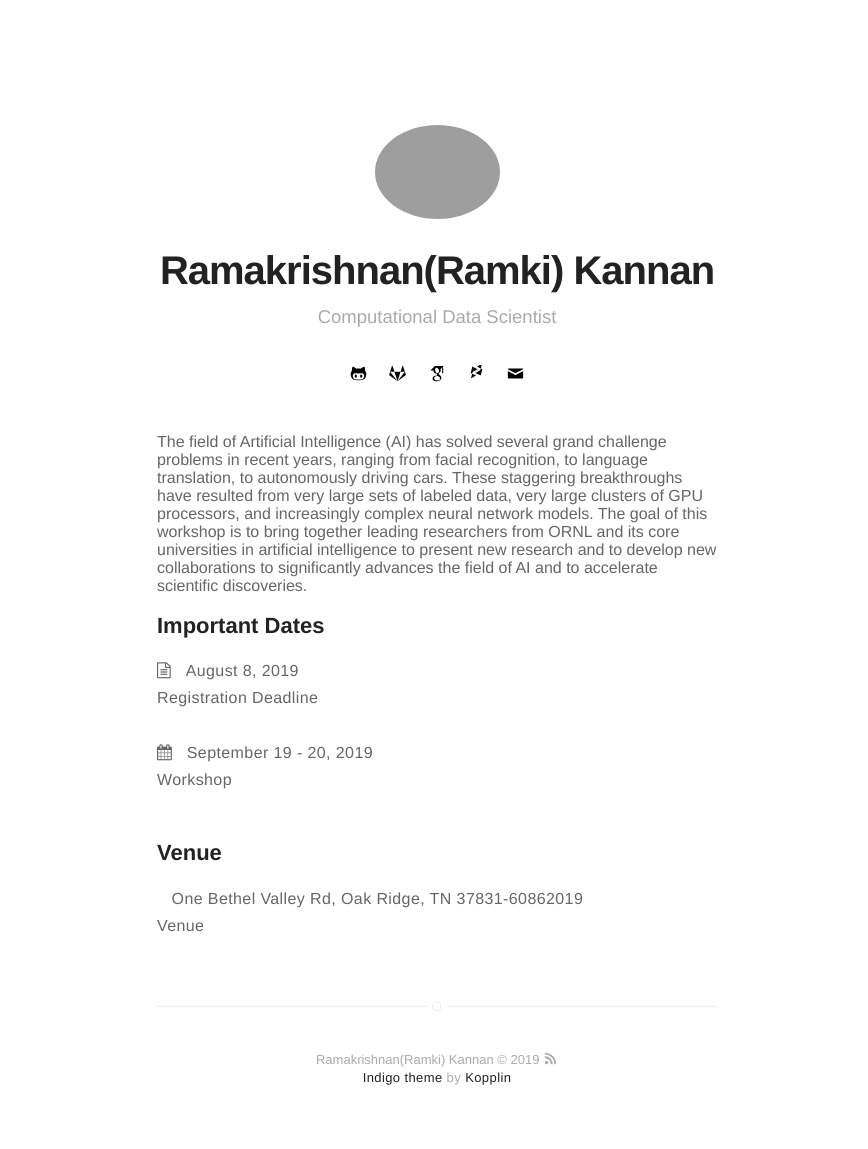
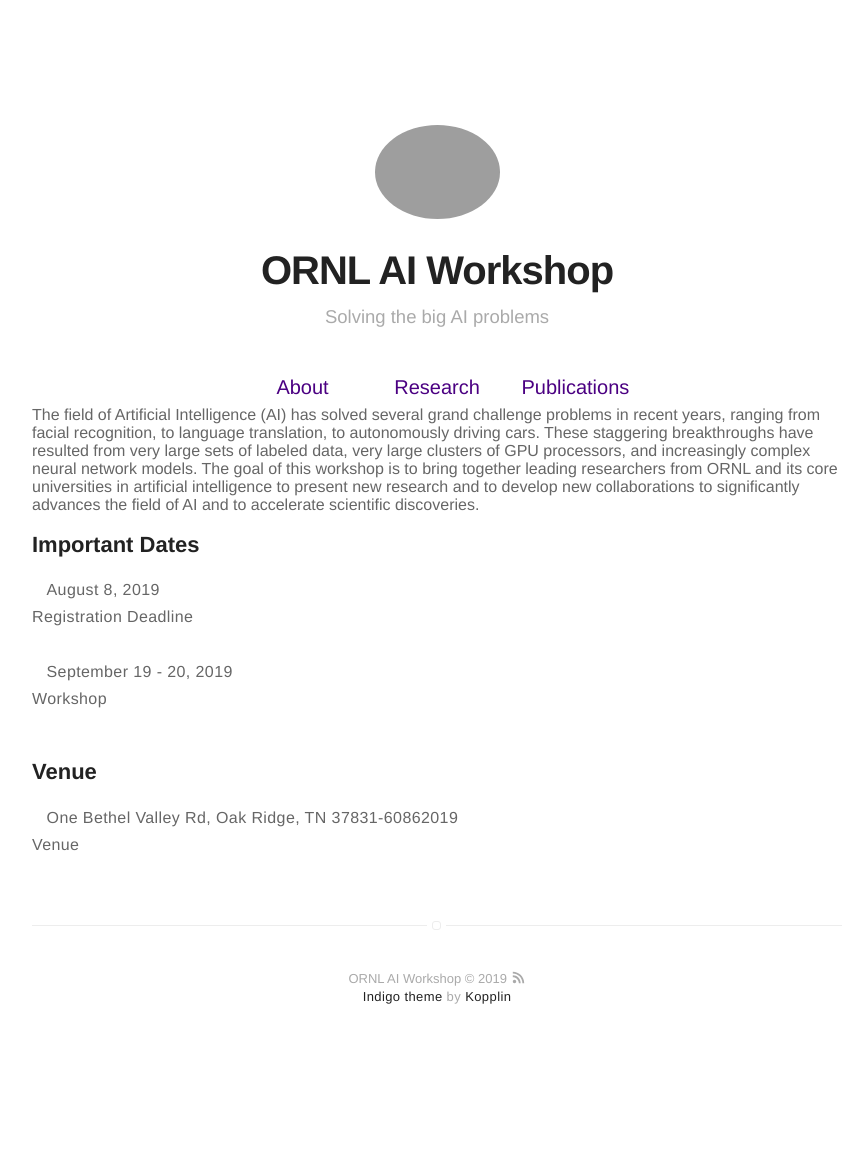
Before and after one commit to ornlcda/ornlaiws2019, a Jekyll site: the page built from index.html, in a window 1280 px wide. Shown: the whole page, without its empty margins (203-1071 px from the left). Built offline with Jekyll 4.4.1, drawn with Linux system fonts in a browser that asks for light colours; a style sheet for code colours, icons or effects is not loaded; after the commit the page ends 1068 px from its top, so only the background shows below that.

Commit message:
removing unncessary information

```diff
--- a/_config.yml
+++ b/_config.yml
@@ -1,28 +1,28 @@
 # main text of home
-name: Ramakrishnan(Ramki) Kannan
-bio: Computational Data Scientist
+name: ORNL AI Workshop
+bio: Solving the big AI problems
 
 # twitter summary info
-description: Personal Website of Ramki
+description:
 
 # if it's an external image, update below for true
 # better with square images
 external-image: false
-picture: assets/images/profile.jpg
+picture: assets/images/ornlaiworkshop.jpg
 
 # If you want to include your resume, set to true
 # and specify source (external or local).
-resume: false
-resume-external: false
-resume-url: https://google.com/?q=my+resume
+#resume: false
+#resume-external: false
+#resume-url: https://google.com/?q=my+resume
 
-url: https://ramkikannan.github.io
+url: https://ramkikannan.github.io/ornlaiworkshop2019/
 # your url: http://USERNAME.github.io
 
 permalink: /:title/
 
 # To enable google analytics, supply your token below
-analytics-google: 'UA-1153718'
+#analytics-google: 'UA-1153718'
 
 # To enable piwik tracking, supply your url & site ID below
 # analytics-piwik-url: 'piwik.my-host.com'
@@ -42,8 +42,8 @@
 # linkedin: mylinkedin
 # youtube: myyoutube
 # spotify: myspotify
-github: ramkikannan
-gitlab: ramkikannan
+#github: ramkikannan
+#gitlab: ramkikannan
 # lastfm: mylastfm
 # stackoverflow: 7044681/mystackoverflow
 # quora: userquora
@@ -51,16 +51,16 @@
 # medium: medium
 # vimeo: myvimeo
 # lanyrd: mylanyrd
-scholar: d59WLM4AAAAJ
-dblp: hd/k/Kannan:Ramakrishnan
-email: kannanr@ornl.gov
+#scholar: d59WLM4AAAAJ
+#dblp: hd/k/Kannan:Ramakrishnan
+email: potokte@ornl.gov
 
 authors:
     ramkikannan:
-        name: Ramakrishnan(Ramki) Kannan
-        bio: Computational Data Scientist & Joint Faculty GATech
+        name: ORNL AI Workshop 2019
+        bio: Solving the big AI problems
         external-image: false
-        picture: assets/images/profile.jpg
+        picture: assets/images/ornlaiworkshop.jpg
         # twitter: johndoe
 #     jamesfoster:
 #         name: James Foster
@@ -72,21 +72,21 @@
 # do you want a larger site? change the option below
 # options: [normal, large] | default: normal
 # normal = 560px / large = 810px
-width: normal
+width: large
 
 # if you don't need pagination, comment the *paginate* configs below
 # paginate: 5
 # paginate_path: "blog/:num/"
 
 # if you don't need "about" or "blog", comment them out below
-about: true
+committee: true
 #blog: true
 
 # if you don't need research, comment the *research* configs below
-research: true
+program: true
 
 # if you don't need publications, comment the *publications* configs below
-publications: true
+info: true
 
 # do you want to show the "read time" of the posts?
 read-time: true
@@ -101,7 +101,7 @@
 # post-advance-links: [blog]
 
 # show author block at the end of a post ?
-show-author: true
+#show-author: true
 
 # do you want some animations?
 animation: true
--- a/_includes/header.html
+++ b/_includes/header.html
@@ -19,7 +19,7 @@
         <h1 class="title">{{ site.name }}</h1>
         <h2 class="description">{{ site.bio }}</h2>
 
-        {% include social-links.html %}
+        <!--- {% include social-links.html %} -->
     </header>
 {% endif %}
 
--- a/_includes/nav.html
+++ b/_includes/nav.html
@@ -4,14 +4,6 @@
             <li class="item">
                 <a class="link" href="{{ site.url }}/">Home</a>
             </li>
-        {% endif %}
-
-        {% if site.blog == true %}
-            {% if page.title != "Blog" %}
-                <li class="item">
-                    <a class="link" href="{{ site.url }}/blog">Blog</a>
-                </li>
-            {% endif %}
         {% endif %}
 
         {% if site.committee == true %}
@@ -38,10 +30,5 @@
             {% endif %}
         {% endif %}
 
-        {% if site.resume == true %}
-            <li class="item">
-                <a class="link" href="{% if site.resume-external %}{{ site.resume-url }}{% else %}{{ site.url }}/{{ site.resume-url }}{% endif %}">Résumé</a>
-            </li>
-        {% endif %}
     </ul>
 </nav>
```
